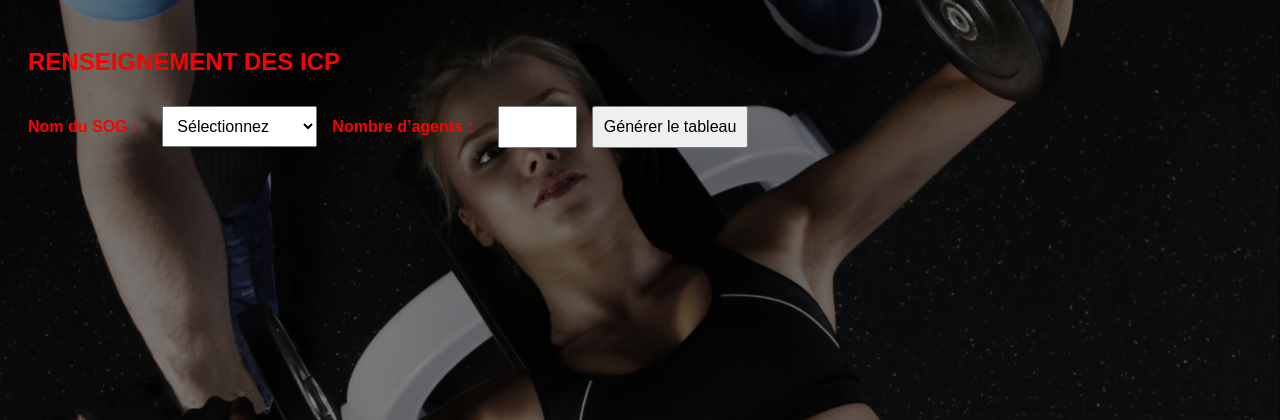
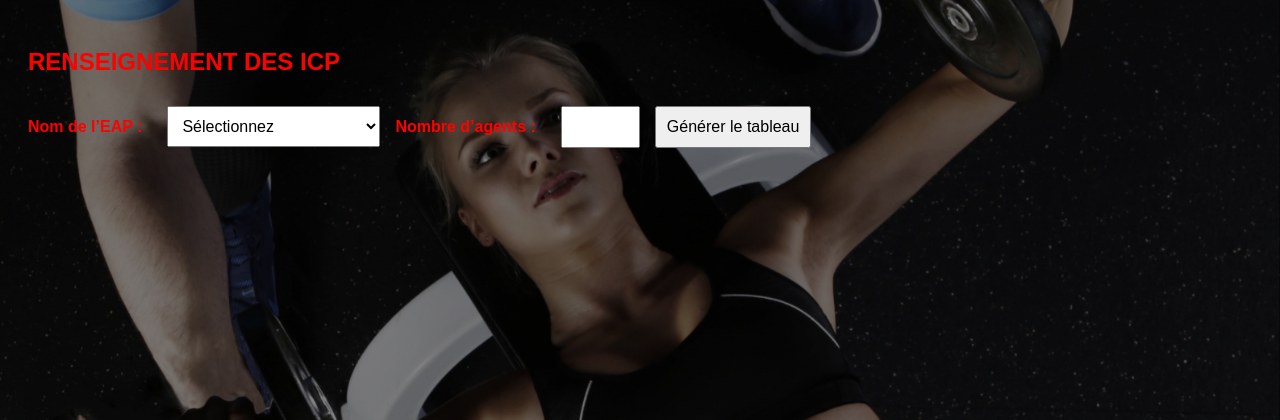
Before and after one commit to loupau28/icp-app, a Flask app: template templates/Renseignement ICP.html in a window 1280 px wide. Shown: the top 420 px of the page. Run offline with Flask 3, Linux system fonts and the light colour scheme; the template is opened without the code that fills it, so the values that code supplies are empty; some libraries are stand-ins or nearby versions.

Commit message:
grosse maj final v6

```diff
--- a/templates/Renseignement ICP.html
+++ b/templates/Renseignement ICP.html
@@ -28,9 +28,9 @@
     }
     td[contenteditable="true"] {
       background-color: #fff;
-      direction: ltr !important;  /* force gauche → droite */
-      unicode-bidi: embed;        /* éviter inversion texte */
-      text-align: left;
+      direction: ltr;        /* sens d'écriture gauche → droite */
+      unicode-bidi: embed;   /* corrige les inversions possibles */
+      text-align: left;      /* alignement du texte à gauche */
     }
     input, button, select {
       margin: 10px 0;
@@ -55,15 +55,17 @@
   <h2>RENSEIGNEMENT DES ICP</h2>
 
   <div style="display: flex; align-items: center; gap: 15px; flex-wrap: wrap;">
-    <label for="SOG-select">Nom du SOG :</label>
-    <select id="SOG-select">
+    <label for="EAP-select">Nom de l’EAP :</label>
+    <select id="EAP-select">
       <option value="">Sélectionnez</option>
-      <option value="ADC CRETIN">ADC CRETIN</option>
-      <option value="ADC VITTET">ADC VITTET</option>
-      <option value="ADC DETAILLE">ADC DETAILLE</option>
-      <option value="ADC POUSSIN">ADC POUSSIN</option>
-      <option value="ADC GAUDET">ADC GAUDET</option>
-      <option value="ADC TRAVERT">ADC TRAVERT</option>
+      <option value="ADC BERNARD">ADC BERNARD EAP 2</option>
+      <option value="ADC CRETIN">ADC CRETIN EAP 2</option>
+      <option value="ADC VITTET">ADC VITTET EAP 2</option>
+      <option value="ADJ THIBAULT">ADJ THIBAULT EAP 2</option>
+      <option value="ADC LAMART">ADC LAMART EAP 1</option>
+      <option value="SCH BONY">SCH BONY EAP 1</option>
+      <option value="CCH REBIERRE">CCH REBIERRE EAP 1</option>
+      <option value="CPL SKIRLO">CPL SKIRLO EAP 1</option>
     </select>
 
     <label for="nombre">Nombre d’agents :</label>
@@ -73,9 +75,8 @@
   </div>
 
   <div id="tableau-container"></div>
-
   <div id="send-button">
-    <button onclick="envoyerEmailEtSauvegarder('ICP')">ENVOYER ICP</button>
+    <button onclick="envoyerEmailEtSauvegarder()">ENVOYER LES ICP</button>
     <button onclick="window.location.href='/'">RETOUR</button>
   </div>
 
@@ -86,34 +87,33 @@
     function genererTableau() {
       const container = document.getElementById('tableau-container');
       const nombre = parseInt(document.getElementById('nombre').value);
-      const colonnes = ["NOM","FORMATION SECURITE", "ECHELLE A CROCHET", "SAUVETAGE EN HAUTEUR"];
+      const colonnes = ["Nom", "POMPES", "TRACTIONS", "KILLY", "GAINAGE", "LUC LEGER", "SOUPLESSE"];
       if (isNaN(nombre) || nombre < 1 || nombre > 12) return;
 
-      let html = "<div style='overflow-x:auto;'><table><thead><tr>";
+      let html = "<table><thead><tr>";
       colonnes.forEach(col => html += `<th>${col}</th>`);
       html += "</tr></thead><tbody>";
 
       for (let i = 0; i < nombre; i++) {
         html += "<tr>";
         colonnes.forEach((col, j) => {
-          if (j === 0) {
-            html += `<td contenteditable="true"></td>`;
-          } else {
-            html += `<td><input type="checkbox"/></td>`;
-          }
+          if (j === 0) html += `<td contenteditable="true">\u00A0</td>`; // espace insécable pour éviter inversion
+          else html += `<td><input type="number" min="0"/></td>`;
         });
         html += "</tr>";
       }
-      html += "</tbody></table></div>";
+      html += "</tbody></table>";
 
-      container.innerHTML = html;
+      container.innerHTML = `<div style="overflow-x:auto;">${html}</div>`;
       document.getElementById('send-button').style.display = 'block';
 
-      // majuscules correctes
+      // Conversion automatique des noms en majuscules
       const nomCells = container.querySelectorAll('tbody td[contenteditable="true"]');
       nomCells.forEach(td => {
         td.addEventListener('input', () => {
-          td.innerText = td.innerText.toUpperCase();
+          td.style.direction = 'ltr';
+          td.style.unicodeBidi = 'embed';
+          td.innerText = '\u00A0' + td.innerText.trim().toUpperCase();
         });
       });
     }
@@ -121,54 +121,63 @@
     function ajouterStylesTable(table) {
       table.style.borderCollapse = "collapse";
       table.style.width = "100%";
+
       table.querySelectorAll("th").forEach(th => {
         th.style.border = "2px solid black";
         th.style.padding = "10px";
         th.style.textAlign = "center";
         th.style.backgroundColor = "#f2f2f2";
       });
+
       table.querySelectorAll("td").forEach(td => {
         td.style.border = "2px solid black";
         td.style.padding = "10px";
         td.style.textAlign = "center";
         td.style.backgroundColor = "#f2f2f2";
       });
+
       return table.outerHTML;
     }
 
-    function envoyerEmailEtSauvegarder(type) {
-      const eap = document.getElementById("SOG-select").value;
+    function envoyerEmailEtSauvegarder() {
+      const eap = document.getElementById("EAP-select").value;
       const table = document.querySelector("table");
       const rows = document.querySelectorAll("tbody tr");
+
       const agents = [];
 
       rows.forEach(row => {
         const cells = row.querySelectorAll("td");
-        const nom = cells[0].innerText.trim();
-        const formation = cells[1].querySelector("input")?.checked ? 1 : 0;
-        const crochet = cells[2].querySelector("input")?.checked ? 1 : 0;
-        const hauteur = cells[3].querySelector("input")?.checked ? 1 : 0;
-        agents.push({ nom, formation, crochet, hauteur });
-        cells[1].innerText = formation ? "Oui" : "Non";
-        cells[2].innerText = crochet ? "Oui" : "Non";
-        cells[3].innerText = hauteur ? "Oui" : "Non";
+        const nom = cells[0].innerText.trim().toUpperCase();
+        const pompes = parseInt(cells[1].querySelector("input")?.value) || 0;
+        const tractions = parseInt(cells[2].querySelector("input")?.value) || 0;
+        const killy = parseInt(cells[3].querySelector("input")?.value) || 0;
+        const gainage = parseInt(cells[4].querySelector("input")?.value) || 0;
+        const luc_leger = parseInt(cells[5].querySelector("input")?.value) || 0;
+        const souplesse = parseInt(cells[6].querySelector("input")?.value) || 0;
+
+        agents.push({ nom, pompes, tractions, killy, gainage, luc_leger, souplesse });
+
+        for (let i = 1; i < cells.length; i++) {
+          const val = cells[i].querySelector("input")?.value || "";
+          cells[i].innerText = val;
+        }
       });
 
       const tableClone = table.cloneNode(true);
       const tableHTML = ajouterStylesTable(tableClone);
 
-      emailjs.send("SOGTAV", "ENVOIEICPIC", {
+      emailjs.send("SOGTAV", "ENVOIEICPGSSI", {
         eap_name: eap,
         table_html: tableHTML,
-        date_envoi: new Date().toLocaleDateString("fr-FR"),
-        type_resultat: type
+        date_envoi: new Date().toLocaleDateString("fr-FR")
       }).then(() => {
-        alert(`Email ${type} envoyé !`);
+        alert("Email envoyé !");
       }).catch(err => {
         alert("Erreur d'envoi email : " + err.text);
       });
 
-      fetch(`/save-${type.toLowerCase()}`, {
+      fetch("/save-icp", {
         method: "POST",
         headers: { "Content-Type": "application/json" },
         body: JSON.stringify({
@@ -176,10 +185,9 @@
           date: new Date().toISOString().slice(0, 10),
           agents: agents
         })
-      })
-      .then(res => res.json())
-      .then(data => console.log("Sauvegarde OK :", data))
-      .catch(err => console.error("Erreur de sauvegarde :", err));
+      }).then(res => res.json())
+        .then(data => console.log("Sauvegarde OK :", data))
+        .catch(err => console.error("Erreur de sauvegarde :", err));
     }
   </script>
 </body>
```
Also changed, not shown: templates/Renseignement GSSI.html (+13 -10 lines).
